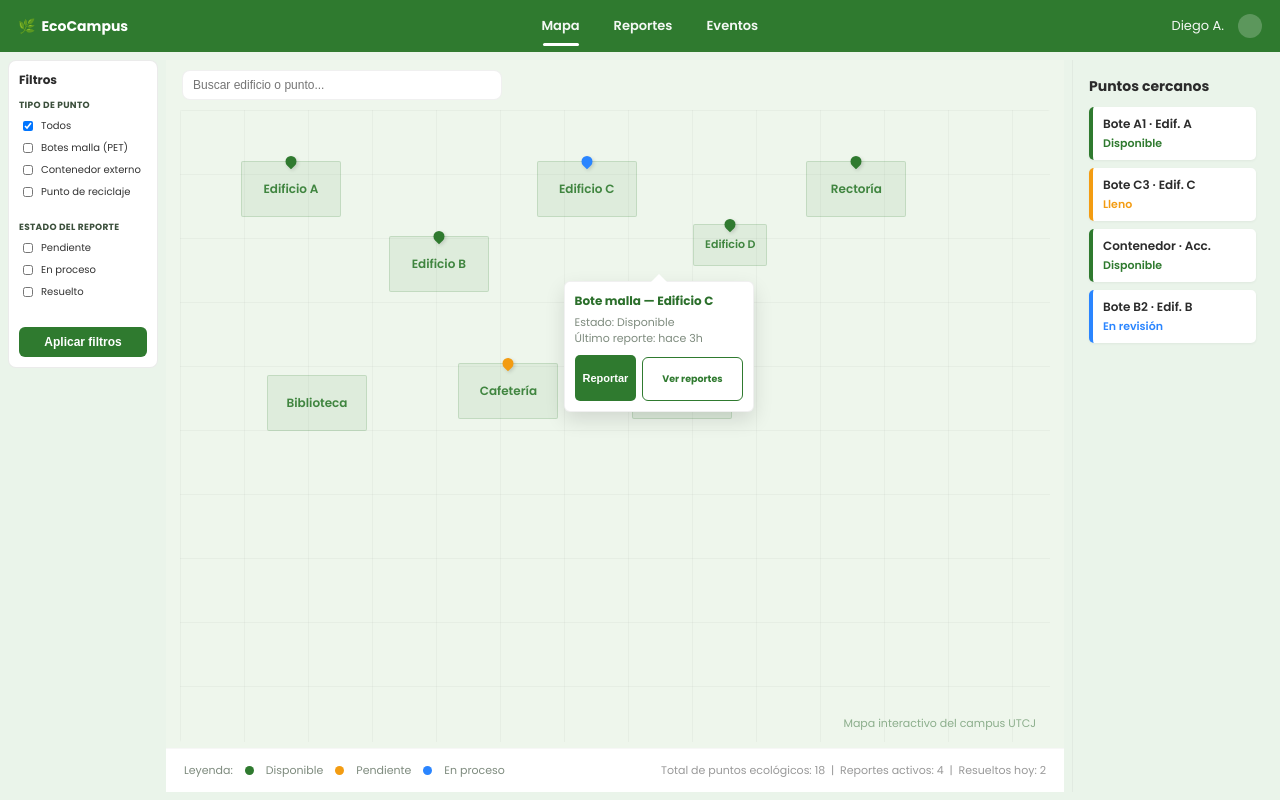
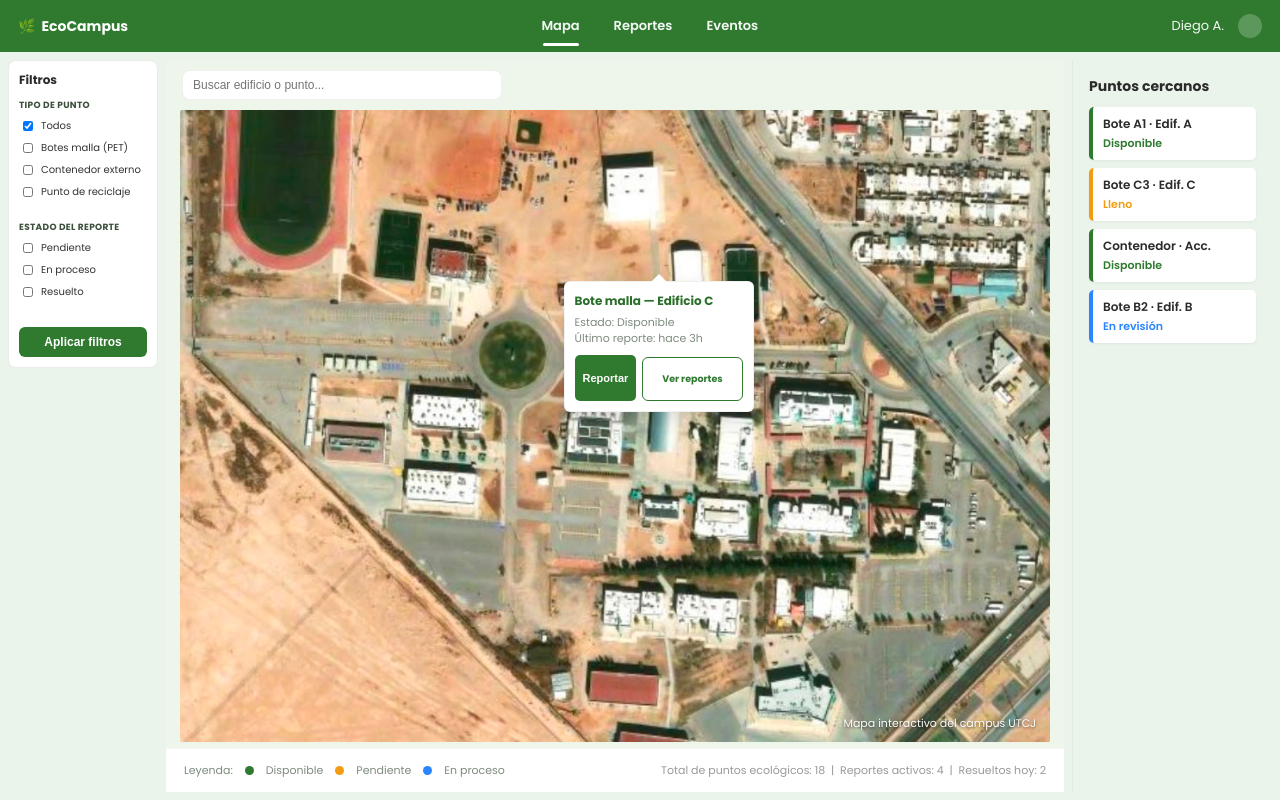
Before and after one commit to Abelatzo/EcoCampus, a React app in the folder frontend/: page /map in a window 1280 px wide. Built offline with nearby package versions, Linux system fonts and the light colour scheme; the HTML template or start-up script is replaced by a standard one.

Commit message:
Mapa integrado a las vistas de usuario y administrador, cuenta con scroll hacia arriba y abajo

```diff
--- a/frontend/src/AdminMapView.jsx
+++ b/frontend/src/AdminMapView.jsx
@@ -1,9 +1,12 @@
 import { useState } from 'react'
 import { Link } from 'react-router-dom'
+import campusMap from './assets/ImagenMapa.jpeg'
+import { useDraggableBackground } from './useDraggableBackground'
 import './AdminMapView.scss'
 
 export default function AdminMapView() {
   const [editing, setEditing] = useState(true)
+  const { position, onPointerDown, onPointerMove, onPointerUp } = useDraggableBackground()
 
   return (
     <div className="map-app admin">
@@ -59,34 +62,15 @@ export default function AdminMapView() {
             <input placeholder="Buscar edificio o punto..." />
           </div>
 
-          <div className="map-canvas" role="img" aria-label="Mapa interactivo del campus - placeholder">
-
-            <div className="building" style={{left:'7%', top:'8%'}}>
-              Edificio A
-              <div className="pin green" />
-            </div>
-            <div className="building" style={{left:'24%', top:'20%'}}>
-              Edificio B
-              <div className="pin green" />
-            </div>
-            <div className="building" style={{left:'41%', top:'8%'}}>
-              Edificio C
-              <div className="pin blue" />
-            </div>
-            <div className="building small" style={{left:'59%', top:'18%'}}>
-              Edificio D
-              <div className="pin green" />
-            </div>
-            <div className="building" style={{left:'72%', top:'8%'}}>
-              Rectoría
-              <div className="pin red" />
-            </div>
-            <div className="building" style={{left:'10%', top:'42%'}}>Biblioteca</div>
-            <div className="building" style={{left:'32%', top:'40%'}}>
-              Cafetería
-              <div className="pin orange" />
-            </div>
-            <div className="building" style={{left:'52%', top:'40%'}}>Edificio E</div>
+          <div className="map-canvas" role="img" aria-label="Mapa interactivo del campus">
+            <div
+              className="map-bg"
+              style={{ backgroundImage: `url(${campusMap})`, backgroundPosition: `${position.x}% ${position.y}%` }}
+              onPointerDown={onPointerDown}
+              onPointerMove={onPointerMove}
+              onPointerUp={onPointerUp}
+              onPointerLeave={onPointerUp}
+            />
 
             {editing && (
               <div className="popup edit" style={{left:'55%', top:'27%'}}>
--- a/frontend/src/AdminMapView.scss
+++ b/frontend/src/AdminMapView.scss
@@ -36,7 +36,6 @@
 .btn.tool.add{border:none; background:var(--green); color:#fff}
 .btn.tool.delete{border:1px solid var(--red); color:var(--red); background:#fdecec}
 
-.pin.red{background:var(--red)}
 .legend .dot.red{background:var(--red)}
 
 .popup.edit{
--- a/frontend/src/MapView.jsx
+++ b/frontend/src/MapView.jsx
@@ -1,7 +1,11 @@
 import { Link } from 'react-router-dom'
+import campusMap from './assets/ImagenMapa.jpeg'
+import { useDraggableBackground } from './useDraggableBackground'
 import './MapView.scss'
 
 export default function MapView() {
+  const { position, onPointerDown, onPointerMove, onPointerUp } = useDraggableBackground()
+
   return (
     <div className="map-app">
       <header className="topbar">
@@ -46,36 +50,15 @@ export default function MapView() {
             <input placeholder="Buscar edificio o punto..." />
           </div>
 
-          <div className="map-canvas" role="img" aria-label="Mapa interactivo del campus - placeholder">
-            {/* Grid background via CSS */}
-
-            {/* Buildings (positioned) */}
-            <div className="building" style={{left:'7%', top:'8%'}}>
-              Edificio A
-              <div className="pin green" />
-            </div>
-            <div className="building" style={{left:'24%', top:'20%'}}>
-              Edificio B
-              <div className="pin green" />
-            </div>
-            <div className="building" style={{left:'41%', top:'8%'}}>
-              Edificio C
-              <div className="pin blue" />
-            </div>
-            <div className="building small" style={{left:'59%', top:'18%'}}>
-              Edificio D
-              <div className="pin green" />
-            </div>
-            <div className="building" style={{left:'72%', top:'8%'}}>
-              Rectoría
-              <div className="pin green" />
-            </div>
-            <div className="building" style={{left:'10%', top:'42%'}}>Biblioteca</div>
-            <div className="building" style={{left:'32%', top:'40%'}}>
-              Cafetería
-              <div className="pin orange" />
-            </div>
-            <div className="building" style={{left:'52%', top:'40%'}}>Edificio E</div>
+          <div className="map-canvas" role="img" aria-label="Mapa interactivo del campus">
+            <div
+              className="map-bg"
+              style={{ backgroundImage: `url(${campusMap})`, backgroundPosition: `${position.x}% ${position.y}%` }}
+              onPointerDown={onPointerDown}
+              onPointerMove={onPointerMove}
+              onPointerUp={onPointerUp}
+              onPointerLeave={onPointerUp}
+            />
 
             {/* Example popup */}
             <div className="popup" style={{left:'55%', top:'27%'}}>
--- a/frontend/src/MapView.scss
+++ b/frontend/src/MapView.scss
@@ -69,31 +69,10 @@
 .map-search{padding:10px 16px}
 .map-search input{width:320px; max-width:60%; padding:7px 10px; border-radius:8px; border:1px solid rgba(0,0,0,0.06); background:#fff; font-size:12px}
 
-.map-canvas{flex:1; position:relative; margin:0 14px 6px 14px; border-radius:2px; overflow:hidden; background-image:linear-gradient(rgba(0,0,0,0.03) 1px, transparent 1px), linear-gradient(90deg, rgba(0,0,0,0.03) 1px, transparent 1px); background-size:64px 64px;}
-.map-canvas::after{content:'Mapa interactivo del campus UTCJ'; position:absolute; right:14px; bottom:10px; font-size:11px; color:#8cae8c}
-
-.building{
-  position:absolute;
-  min-width:100px;
-  min-height:56px;
-  background:rgba(47,122,47,0.08);
-  border:1px solid rgba(47,122,47,0.16);
-  border-radius:2px;
-  display:flex;
-  align-items:center;
-  justify-content:center;
-  color:rgba(47,122,47,0.9);
-  font-weight:600;
-  font-size:12px;
-  padding:6px;
-  text-align:center;
-}
-.building.small{min-width:74px; min-height:42px; font-size:11px}
-
-.pin{width:11px; height:11px; border-radius:50% 50% 50% 0; position:absolute; left:50%; transform:translateX(-50%) rotate(-45deg); top:-6px; box-shadow:0 2px 4px rgba(0,0,0,0.15)}
-.pin.green{background:var(--green)}
-.pin.orange{background:var(--orange)}
-.pin.blue{background:var(--blue)}
+.map-canvas{flex:1; position:relative; margin:0 14px 6px 14px; border-radius:2px; overflow:hidden; background:#e9ece7;}
+.map-canvas .map-bg{position:absolute; inset:0; background-repeat:no-repeat; background-size:cover; cursor:grab; touch-action:none; user-select:none;}
+.map-canvas .map-bg:active{cursor:grabbing}
+.map-canvas::after{content:'Mapa interactivo del campus UTCJ'; position:absolute; right:14px; bottom:10px; font-size:11px; color:#fff; text-shadow:0 1px 3px rgba(0,0,0,0.6); z-index:1}
 
 .popup{position:absolute; transform:translate(-50%,0); width:190px; background:var(--card-bg); border-radius:6px; box-shadow:0 8px 20px rgba(0,0,0,0.12); padding:10px; border:1px solid rgba(0,0,0,0.06); z-index:5}
 .popup::before{content:''; position:absolute; left:50%; top:-8px; transform:translateX(-50%); border-width:0 8px 8px 8px; border-style:solid; border-color: transparent transparent #fff transparent}
--- /dev/null
+++ b/frontend/src/useDraggableBackground.js
@@ -0,0 +1,33 @@
+import { useCallback, useRef, useState } from 'react'
+
+export function useDraggableBackground(initial = { x: 50, y: 50 }) {
+  const [position, setPosition] = useState(initial)
+  const drag = useRef(null)
+
+  const onPointerDown = useCallback((e) => {
+    drag.current = {
+      startX: e.clientX,
+      startY: e.clientY,
+      startPos: position,
+      rect: e.currentTarget.getBoundingClientRect(),
+    }
+    e.currentTarget.setPointerCapture(e.pointerId)
+  }, [position])
+
+  const onPointerMove = useCallback((e) => {
+    if (!drag.current) return
+    const { startX, startY, startPos, rect } = drag.current
+    const dxPct = ((e.clientX - startX) / rect.width) * 100
+    const dyPct = ((e.clientY - startY) / rect.height) * 100
+    setPosition({
+      x: Math.min(100, Math.max(0, startPos.x - dxPct)),
+      y: Math.min(100, Math.max(0, startPos.y - dyPct)),
+    })
+  }, [])
+
+  const onPointerUp = useCallback(() => {
+    drag.current = null
+  }, [])
+
+  return { position, onPointerDown, onPointerMove, onPointerUp }
+}
```
Also changed, not shown: frontend/src/assets/ImagenMapa.jpeg (added).
